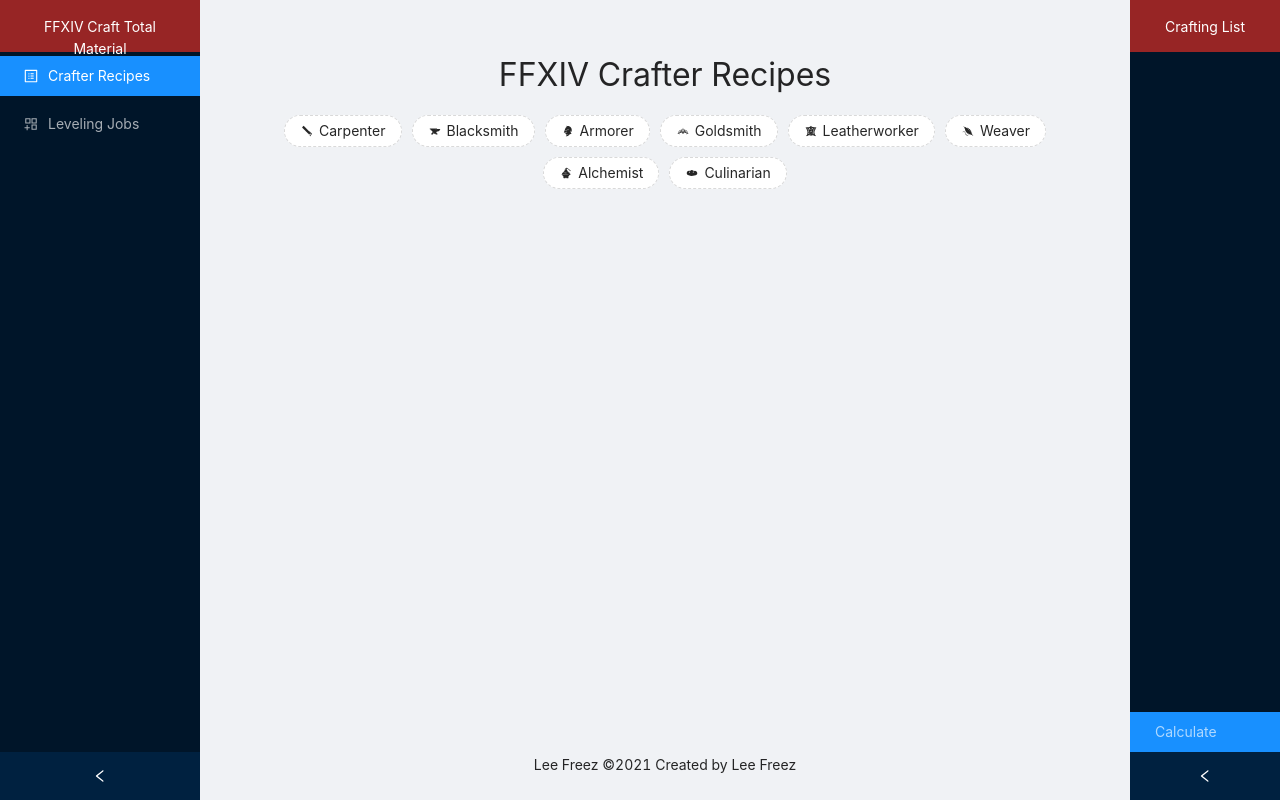
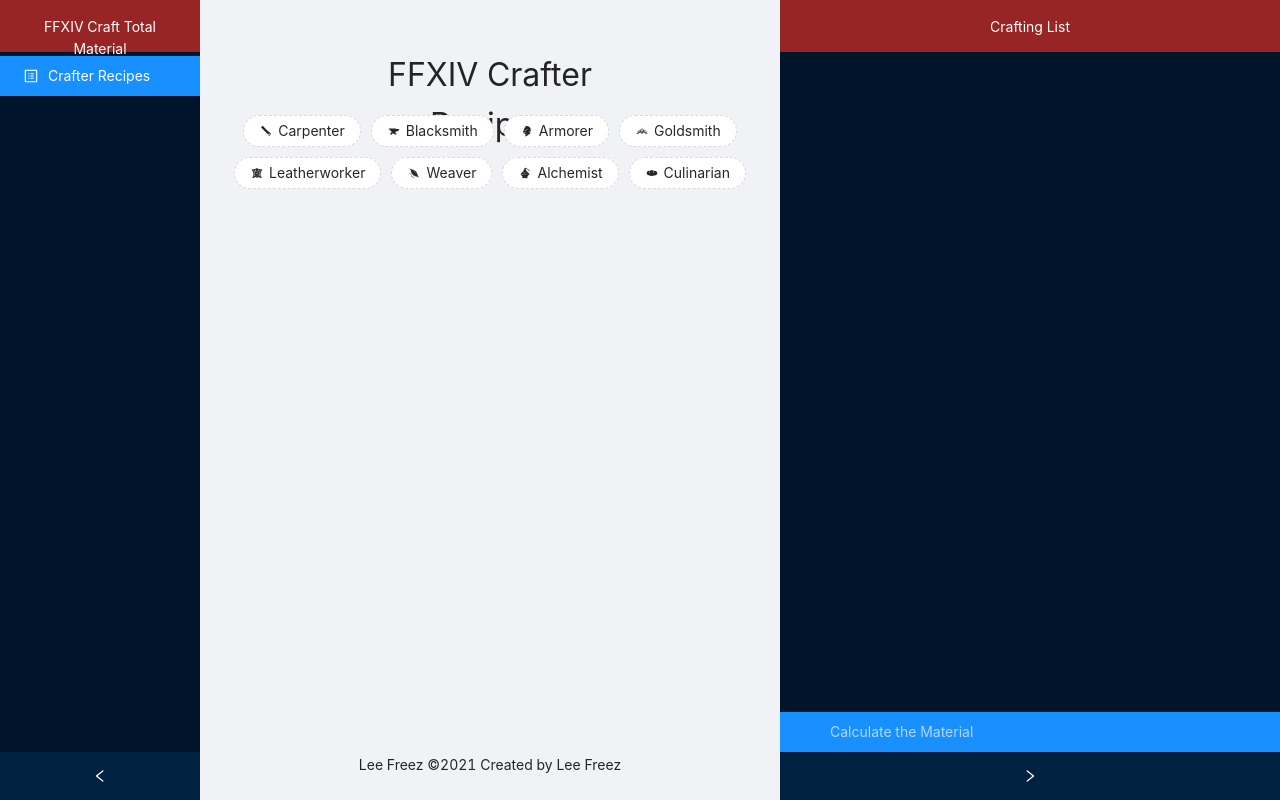
Before and after one commit to FREEZ2385/ffxiv-crafting-total-material, a React (Create React App) app: page / in a window 1280 px wide. Built offline with nearby package versions, Linux system fonts and the light colour scheme.

Commit message:
[Update] hide button of leveling

```diff
--- a/src/App.js
+++ b/src/App.js
@@ -1,5 +1,5 @@
 import { Layout, Menu } from 'antd';
-import { ProfileOutlined, AppstoreAddOutlined } from '@ant-design/icons';
+import { ProfileOutlined } from '@ant-design/icons';
 import React, { useState } from 'react';
 import './App.scss';
 
@@ -24,7 +24,7 @@
     setLeftSideBarCollapsed(!isCollapsed);
   };
 
-  const [rightSideBarCollapsed, setRightSideBarCollapsed] = useState(true);
+  const [rightSideBarCollapsed, setRightSideBarCollapsed] = useState(false);
   const onRightSideBarCollapse = () => {
     const isCollapsed = rightSideBarCollapsed;
     setRightSideBarCollapsed(!isCollapsed);
@@ -61,9 +61,9 @@
           <Menu.Item key="Crafter Recipes" icon={<ProfileOutlined />}>
             Crafter Recipes
           </Menu.Item>
-          <Menu.Item key="Leveling Jobs" icon={<AppstoreAddOutlined />}>
+          {/* <Menu.Item key="Leveling Jobs" icon={<AppstoreAddOutlined />}>
             Leveling Jobs
-          </Menu.Item>
+          </Menu.Item> */}
         </Menu>
       </Sider>
       <Layout className="site-layout">
```
